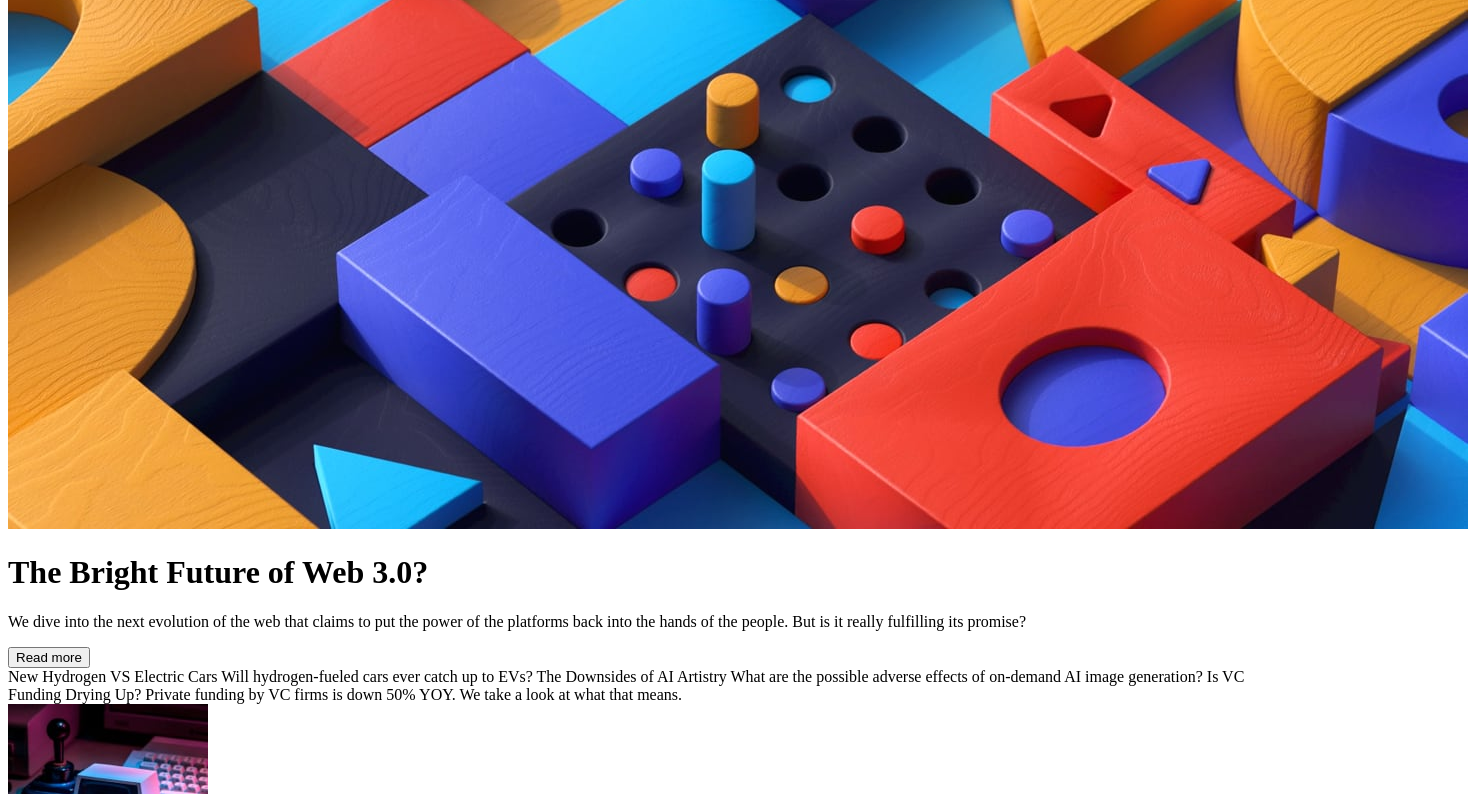
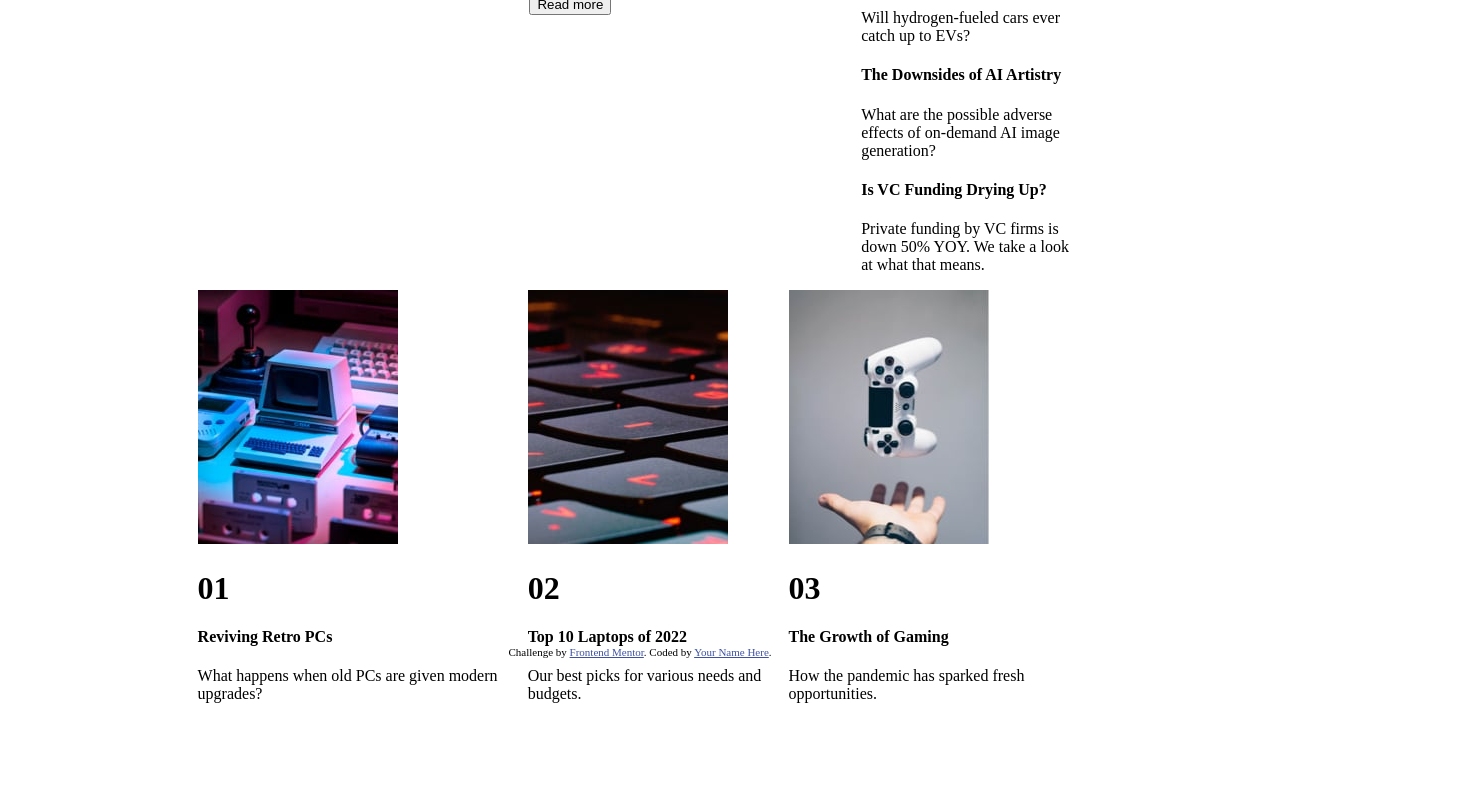
Before and after one commit to yuliia-p/News-homepage, a website: page index.html in a window 1280 px wide. Shown: the part 162-956 px from the top of the page, 1468 px wide, since content can reach past the window. After the commit the page ends 881 px from the top, so only its background shows below. Drawn offline with Linux system fonts and the light colour scheme.

Commit message:
started styling

```diff
--- a/css/layout.css
+++ b/css/layout.css
@@ -0,0 +1,27 @@
+/* Desktop */
+@media screen and (min-width: 756px) {
+  .container {
+    width: 70%;
+    margin: auto;
+  }
+
+  .row {
+    display: flex;
+  }
+
+  .column-half {
+    flex-basis: 50%;
+  }
+
+  .column-fourth {
+    flex-basis: 25%;
+  }
+
+  .column-three-fourths {
+    flex-basis: 75%;
+  }
+
+  .column-third {
+    flex-basis: calc(100 / 3);
+  }
+}
--- a/css/styles.css
+++ b/css/styles.css
@@ -0,0 +1,23 @@
+.container {
+  width: 100%;
+  height: 100vh;
+}
+
+.desktop {
+  display: none;
+}
+
+img.mobile {
+  width: 100%;
+}
+
+/* Desktop */
+@media screen and (min-width: 756px) {
+  .mobile {
+    display: none;
+  }
+
+  img.desktop {
+    width: 75%;
+  }
+}
--- a/index.html
+++ b/index.html
@@ -37,33 +37,29 @@
     <div class="row">
       <div class="column-three-fourths">
         <div class="row">
-          <img src="./images/image-web-3-desktop.jpg" alt="img">
+          <img class="desktop d-none" src="./images/image-web-3-desktop.jpg" alt="img">
+          <img class="mobile" src="./images/image-web-3-mobile.jpg" alt="img">
         </div>
         <div class="row">
           <div class="column-half">
             <h1>The Bright Future of Web 3.0?</h1>
-            <p>We dive into the next evolution of the web that claims to put the power of the platforms back into the hands of the
-            people.
-            But is it really fulfilling its promise?</p>
-            <button>Read more</button>
           </div>
           <div class="column-half">
-            New
-
-            Hydrogen VS Electric Cars
-            Will hydrogen-fueled cars ever catch up to EVs?
-
-            The Downsides of AI Artistry
-            What are the possible adverse effects of on-demand AI image generation?
-
-            Is VC Funding Drying Up?
-            Private funding by VC firms is down 50% YOY. We take a look at what that means.
-
+            <p>We dive into the next evolution of the web that claims to put the power of the platforms back into the hands of the
+              people.
+              But is it really fulfilling its promise?</p>
+            <button>Read more</button>
           </div>
         </div>
       </div>
       <div class="column-fourth">
-
+        <h1>New</h1>
+        <h4>Hydrogen VS Electric Cars</h4>
+        <p>Will hydrogen-fueled cars ever catch up to EVs?</p>
+        <h4>The Downsides of AI Artistry</h4>
+        <p>What are the possible adverse effects of on-demand AI image generation?</p>
+        <h4>Is VC Funding Drying Up?</h4>
+        <p>Private funding by VC firms is down 50% YOY. We take a look at what that means.</p>
       </div>
     </div>
     <div class="row">
```
